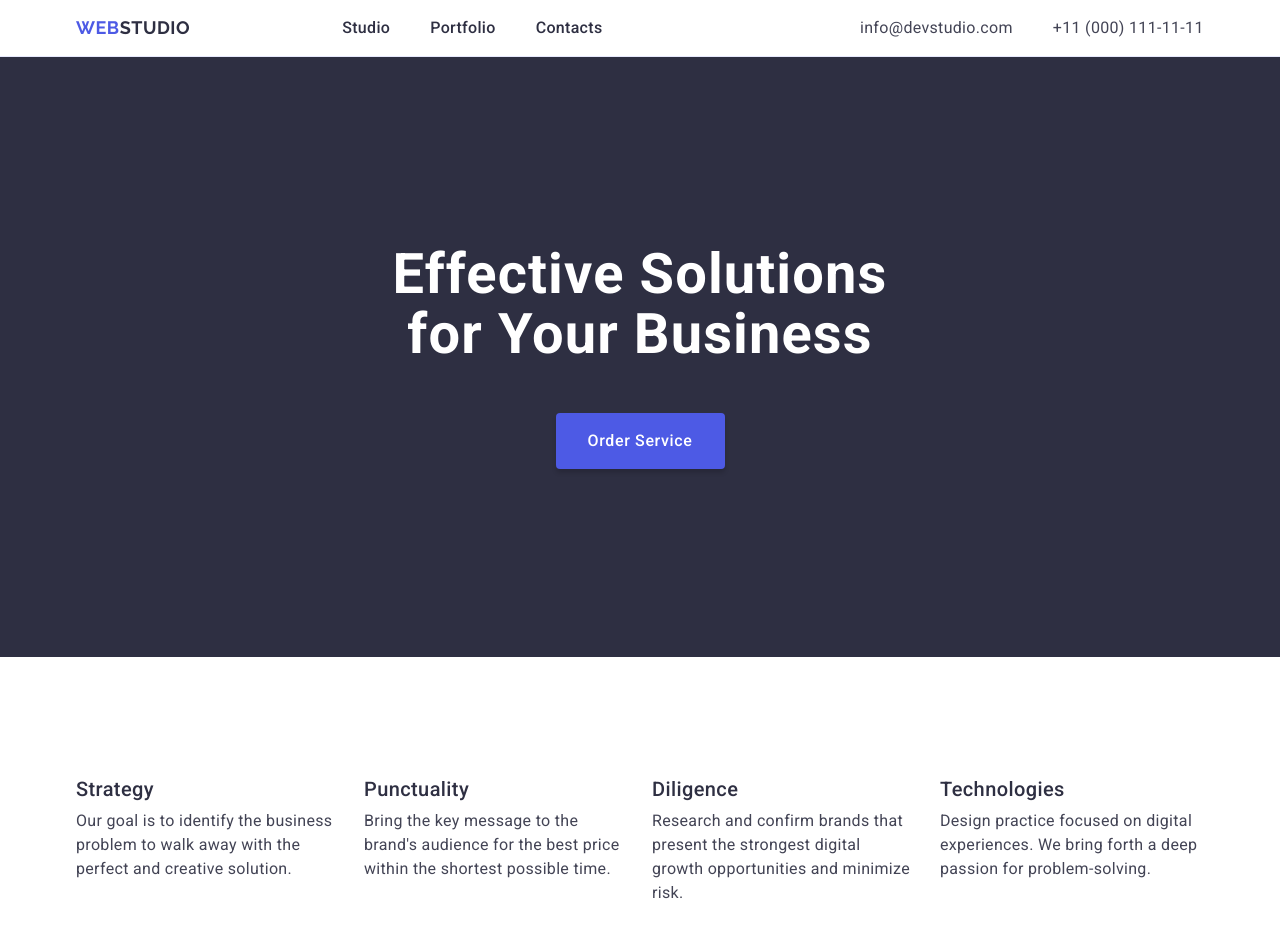
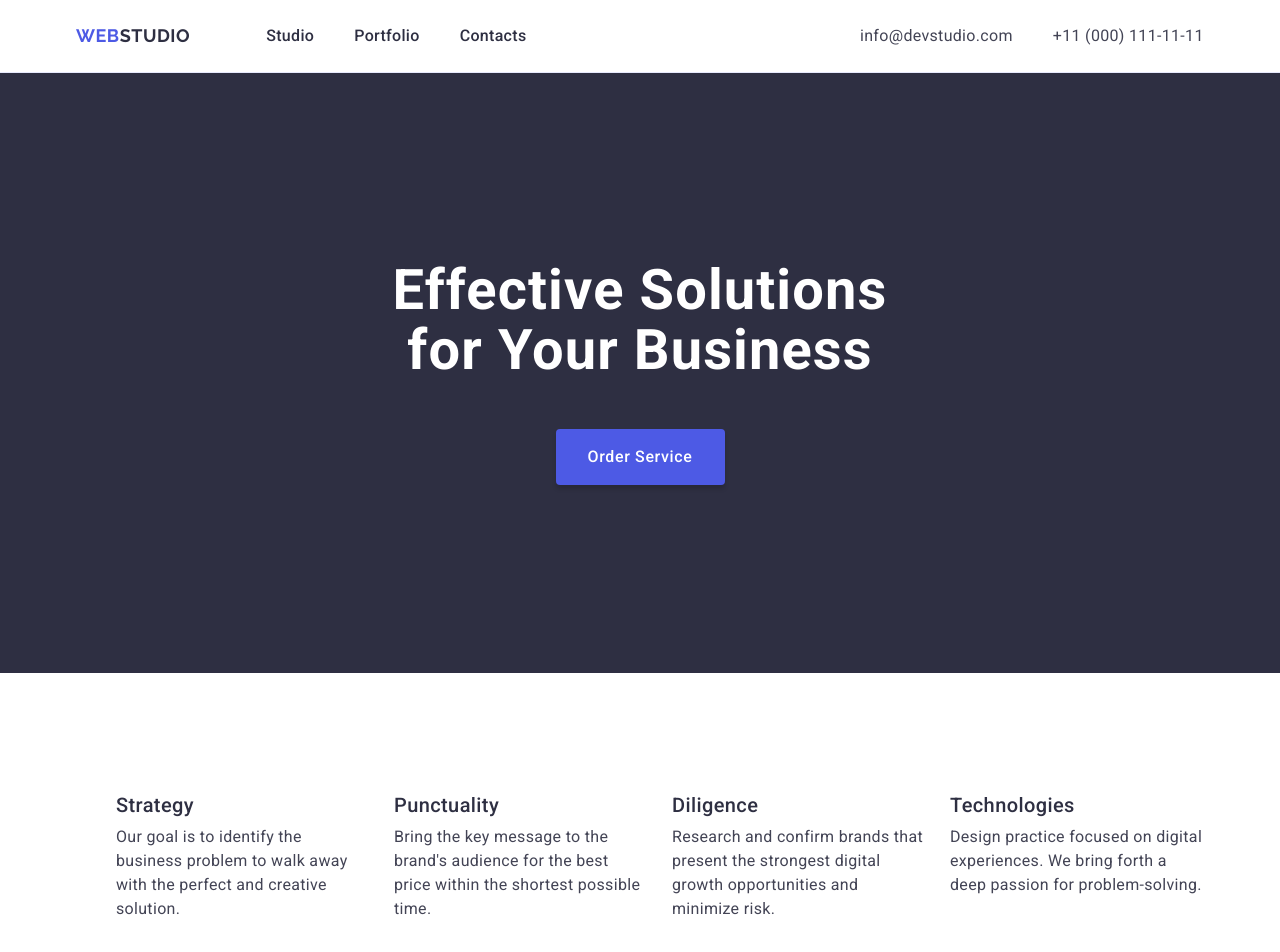
Before and after one commit to Roma-Kovalchuk17/goit-markup-hw-03, a plain HTML site: page index.html in a window 1280 px wide. Shown: the top 952 px of the page. Drawn offline with nearby package versions, Linux system fonts and the light colour scheme.

Commit message:
add index file

```diff
--- a/CSS/styles.css
+++ b/CSS/styles.css
@@ -43,7 +43,6 @@ p {
   display: flex;
   justify-content: space-between;
   align-items: center;
-  height: 56px;
 }
 
 .header {
@@ -53,7 +52,6 @@ p {
 .nav {
   display: flex;
   align-items: center;
-  gap: 76px;
 }
 
 .nav a {
@@ -100,6 +98,8 @@ p {
   display: flex;
   width: 261px;
   gap: 40px;
+  margin-top: 0;
+  margin-bottom: 0;
 }
 
 .infostudio {
@@ -215,12 +215,12 @@ p {
   padding-bottom: 120px;
 }
 
-.about-us ul {
+.list-info {
   list-style-type: none;
   display: flex;
-  padding: 0px;
-  margin: 0px;
   gap: 24px;
+  margin-top: 0;
+  margin-bottom: 0;
 }
 
 .advantage {
@@ -270,6 +270,8 @@ p {
   display: flex;
   justify-content: space-between;
   gap: 24px;
+  margin-top: 0;
+  margin-bottom: 0;
 }
 
 .hero {
@@ -331,9 +333,11 @@ p {
   display: flex;
   flex-wrap: wrap;
   padding: 0px;
-  margin: 0px;
+
   gap: 24px;
   row-gap: 48px;
+  margin-top: 0;
+  margin-bottom: 0;
 }
 
 .block-portfolio {
```
